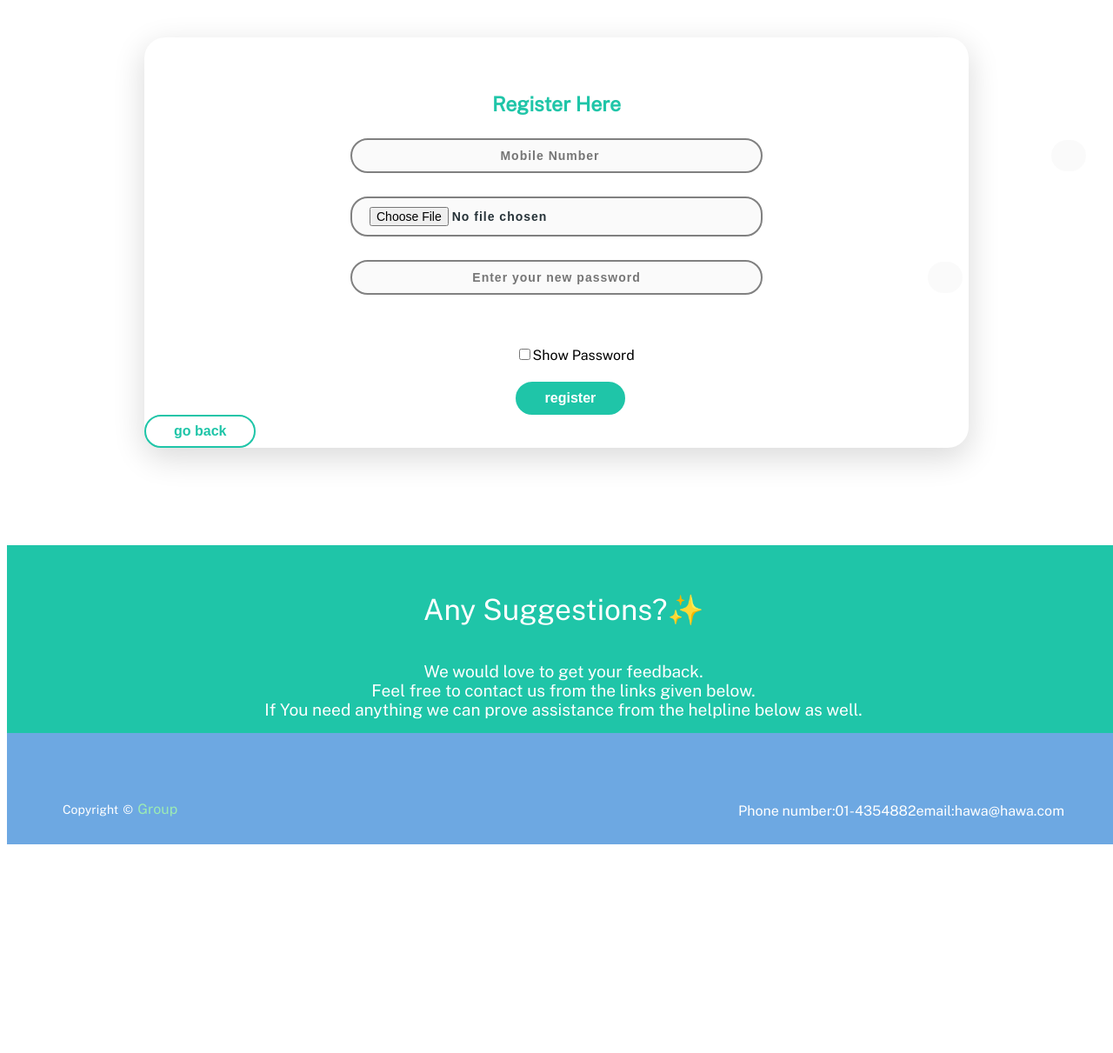
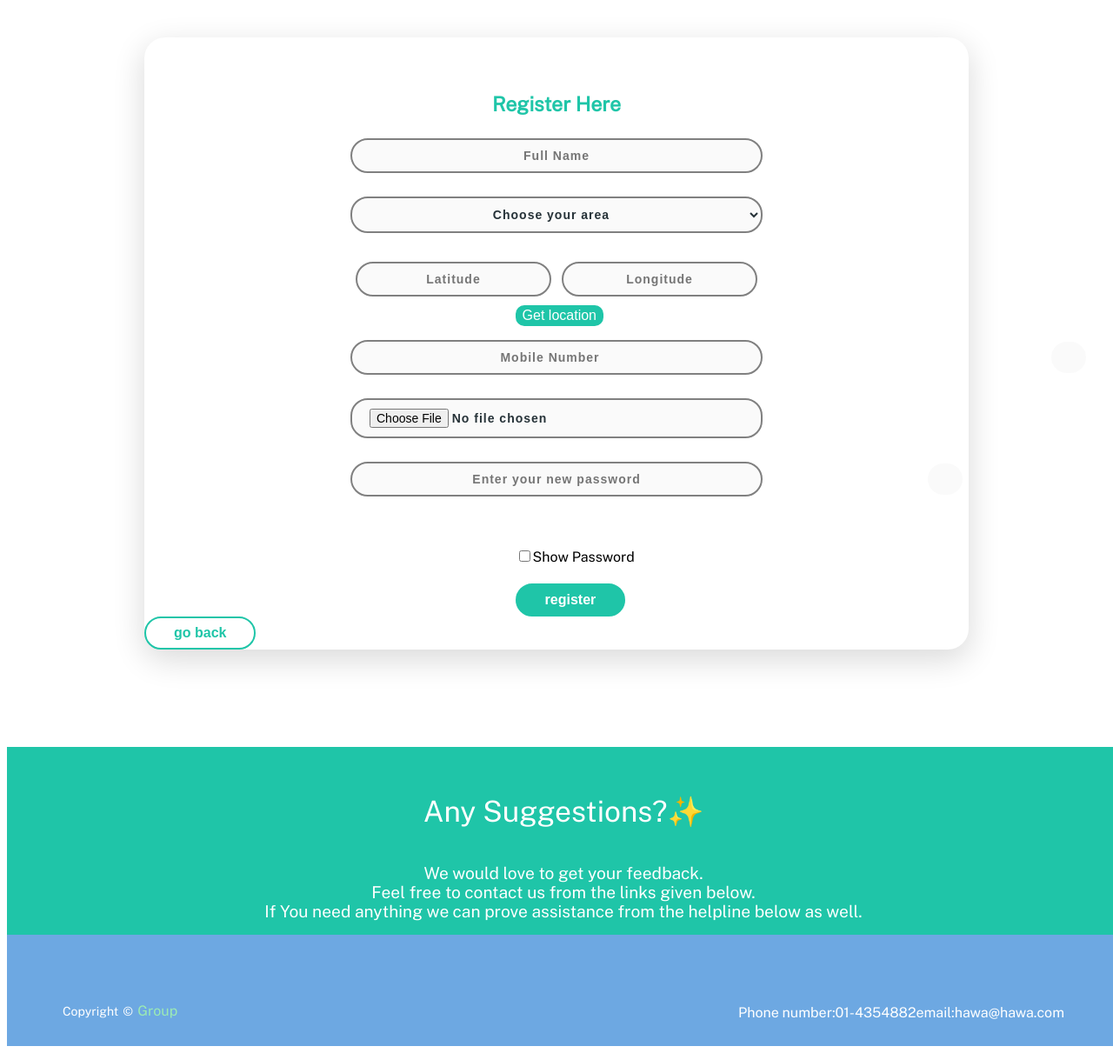
Before and after one commit to Sujen-Shrestha/GPS_tracking, a PHP site: page /registerpage.php in a window 1280 px wide. Shown: the part 69-1280 px from the top of the page at 87% size. Before the commit the page ends 1040 px from the top, so only its background shows below. Run offline with PHP 8.4, Linux system fonts and the light colour scheme.

Commit message:
Add files via upload
Updated input parameters of register
updated UI of register page
fixed menu get involved link for desktop

```diff
--- a/css/style.css
+++ b/css/style.css
@@ -468,6 +468,25 @@ form.form1 {
   padding-top: 2rem;
 }
 
+.co-input{
+  display: flex;
+  justify-content: space-between;
+  padding:0;
+  margin-left: 25%;
+  margin-right: 25%;
+
+}
+
+.co-input .un{
+  margin: .4rem;
+  margin-bottom: .6rem;
+}
+
+.button-wrapper{
+  margin-left: 45%;
+  margin-bottom: 1rem;
+}
+
 .optional_buttons{
   margin-bottom: 50px;
   display: flex;
@@ -754,7 +773,7 @@ main {
   border-bottom: 1px solid #f0f0f0;
 }
 
-.card-header button{
+.card-header button, .small_button{
   background: var(--primary);
   border-radius: 10px;
   color: #fff;
@@ -763,7 +782,7 @@ main {
   border: 2px solid var(--primary);
 }
 
-.card-header button:hover{
+.card-header button:hover,.small_button:hover{
   background: var(--white);
   border-radius: 10px;
   color: var(--primary);
--- a/frontend/menu.php
+++ b/frontend/menu.php
@@ -19,7 +19,7 @@
 
         <a href="#">About</a>
 
-        <a href="../register.php">Get involved</a>
+        <a href="registerpage.php">Get involved</a>
 
         <a href="../login.php">Live Location</a>
 
--- a/registerpage.php
+++ b/registerpage.php
@@ -28,10 +28,61 @@
       ?>
             <form class="form1" name="myform" action="register.php" method="POST" enctype="multipart/form-data">
                   <p class="sign" align="center">Register Here</p>
-                  <input class="un" type="number" class="form-control" name="number" id="number" placeholder="Mobile Number" pattern="(\+977)?[9][6-9]\d{8}" required></input>
+                  <input class="un" type="text" name="name" id="name" placeholder="Full Name"  required></input>
+
+                  <!--Database bata tannu parcha yeta-->
+                  <select class="un" name="location" id="location" required>
+                        <option value="">Choose your area </option>
+                        <option value="gongabu">Gongabu</option>
+                        <option value="kalanki">Kalanki</option>
+                  </select>
+
+                  <!--location-->
+                  <span class="co-input">
+                        <input class="un" type="text" id="lat" placeholder="Latitude" >
+                        <input class="un" type="text" id="long" placeholder="Longitude">
+                  </span>
+                  <div class="button-wrapper">
+                        <button class="small_button"onclick="geolocator()">
+                              Get location
+                        </button><br>
+                  </div>
+
+
+            <script>
+                  var paraGraph = document.getElementById("paraGraph");
+                  var user_loc = navigator.geolocation;
+
+                  function geolocator() {
+                        if (user_loc) {
+                              user_loc.getCurrentPosition(success);
+                        } else {
+                              "Your browser doesn't support geolocation API";
+                        }
+                  }
+
+                  function success(data) {
+                        var lat = data.coords.latitude;
+                        var long = data.coords.longitude;
+                        document.getElementById('lat').value = lat;
+                        document.getElementById('long').value = long;
+
+                        paraGraph.innerHTML = "Latitude: " +
+                              lat +
+                              "<br>Longitude: " +
+                              long;
+                  }
+            </script>
+
+
+
+
+
+
+                  <input class="un" type="number" name="number" id="number" placeholder="Mobile Number" pattern="(\+977)?[9][6-9]\d{8}" required></input>
                   <span class="span_class" align="center"></span>
-                  <input class="un" type="file" class="form-control" placeholder="Upload Citizenship" name="file" id="file" required></input>
-                  <input class="un" type="password" class="form-control" name="password" id="password" placeholder="Enter your new password" pattern="(?=.*\d)(?=.*[a-z])(?=.*[A-Z]).{8,}" required>
+                  <input class="un" type="file" placeholder="Upload Citizenship" name="file" id="file" required></input>
+                  <input class="un" type="password" name="password" id="password" placeholder="Enter your new password" pattern="(?=.*\d)(?=.*[a-z])(?=.*[A-Z]).{8,}" required>
                   <span class="span_class1" align="center"></span>
                   <div class="login_button_body">
                         <input class="show_pass"  type="checkbox" onclick="myFunction()">Show Password<br>
@@ -61,23 +112,23 @@
                         password.onkeyup = function() {
                               const regexo = /(?=.*\d)(?=.*[a-z])(?=.*[A-Z]).{8,}/;
                               if (regexo.test(password.value)) {
-                                    span[4].innerText = "Your password is valid";
-                                    span[4].style.color = 'Green';
+                                    span[5].innerText = "Your password is valid";
+                                    span[5].style.color = 'Green';
 
                               } else {
-                                    span[4].innerText = "**Your password must have one uppercase letter,lowercase letter and Number ";
-                                    span[4].style.color = 'Red';
+                                    span[5].innerText = "**Your password must have one uppercase letter,lowercase letter and Number ";
+                                    span[5].style.color = 'Red';
                               }
                         }
                         number.onkeyup = function() {
                               const regexoo = /(\+977)?[9][6-9]\d{8}/;
                               if (regexoo.test(number.value)) {
-                                    span[3].innerText = "Your Mobile Number is valid";
-                                    span[3].style.color = 'Green';
+                                    span[4].innerText = "Your Mobile Number is valid";
+                                    span[4].style.color = 'Green';
 
                               } else {
-                                    span[3].innerText = "**Your Mobile Number is invalid ";
-                                    span[3].style.color = 'Red';
+                                    span[4].innerText = "**Your Mobile Number is invalid ";
+                                    span[4].style.color = 'Red';
                               }
                         }
                   </script>
```
